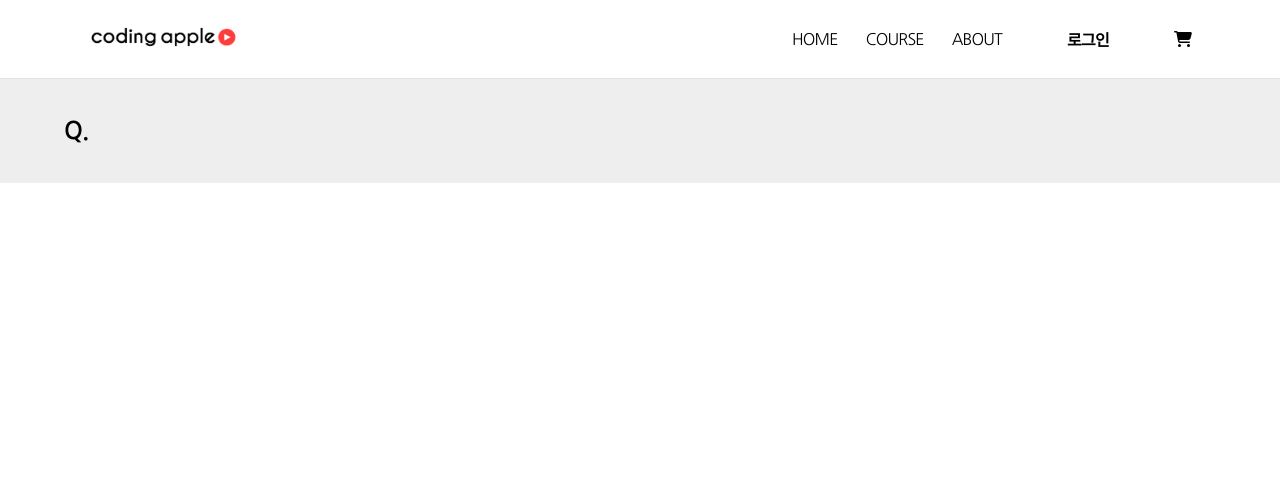
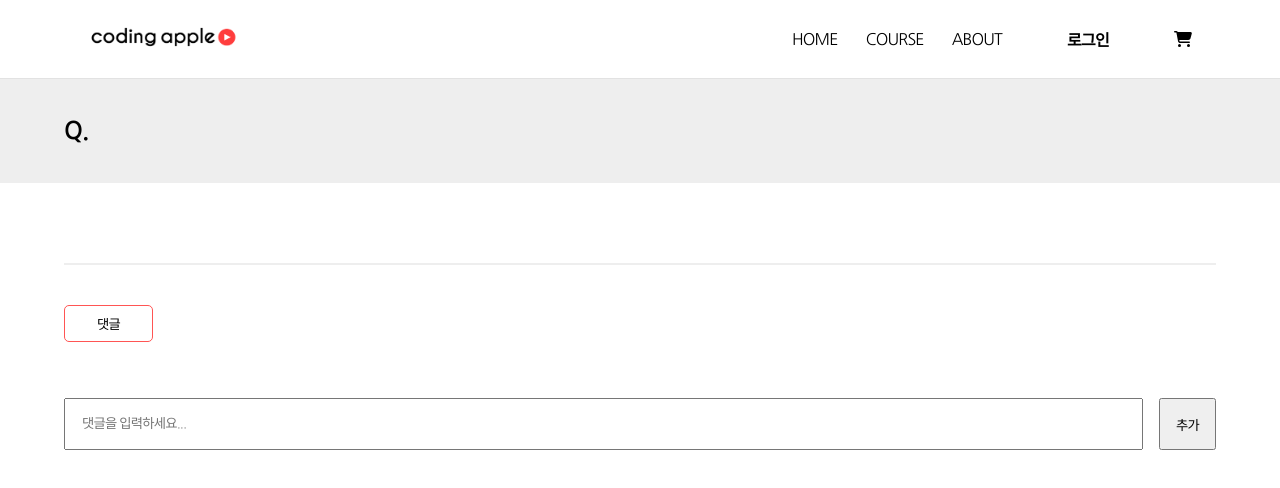
Before and after one commit to Newbie-Alert/Imitation_codingApple, a React (Create React App) app: page /board/content/1/1 in a window 1280 px wide. Shown: the top 488 px of the page. Built offline with nearby package versions, Linux system fonts and the light colour scheme; no server answers.

Commit message:
게시판 기능 추가 중

```diff
--- a/package.json
+++ b/package.json
@@ -7,6 +7,7 @@
     "@fortawesome/free-solid-svg-icons": "^6.4.0",
     "@fortawesome/react-fontawesome": "^0.2.0",
     "@reduxjs/toolkit": "^1.9.5",
+    "@tanstack/react-query": "^4.29.25",
     "@testing-library/jest-dom": "^5.16.5",
     "@testing-library/react": "^13.4.0",
     "@testing-library/user-event": "^13.5.0",
--- a/src/Comp/Nav/NavComp.jsx
+++ b/src/Comp/Nav/NavComp.jsx
@@ -27,7 +27,6 @@ function NavComp() {
   // useEffect
   useEffect(() => {
     // mount 시 login 상태 받아옴, 상태에 따라 UI에 로그인이 표기되거나 user 아이콘이 표기
-
     axios
       .get("https://imitation-project.du.r.appspot.com/confirm")
       .then((result) => {
--- a/src/Pages/BoardContent/BoardContent.jsx
+++ b/src/Pages/BoardContent/BoardContent.jsx
@@ -7,6 +7,7 @@ function BoardContent() {
   let id = useParams();
   let [content, setContent] = useState([]);
   let [current, setCurrent] = useState([]);
+  let [commentUI, setCommentUi] = useState(false);
 
   useLayoutEffect(() => {
     axios
@@ -33,10 +34,67 @@ function BoardContent() {
       <div className={styles.content_title}>
         <h2>Q. {current.title}</h2>
       </div>
-
       <div className={styles.content_main}>
         <p>{current.content}</p>
       </div>
+
+      <div className={styles.reply}>
+        <button
+          onClick={() => {
+            commentUI == false ? setCommentUi(true) : setCommentUi(false);
+          }}
+          className={styles.reply_UiBtn}
+        >
+          댓글
+        </button>
+      </div>
+      {commentUI == true ? <REPLY /> : null}
+      <REPLYFORM title={id.id2} />
+    </div>
+  );
+}
+
+// reply form
+function REPLY() {
+  return (
+    <div className={styles.comment_container}>
+      <h3>user name</h3>
+      <p>
+        Lorem ipsum dolor sit amet consectetur adipisicing elit. Maxime
+        perspiciatis nulla minus odit quidem, ipsa eos et accusamus doloribus
+        voluptas dolorem necessitatibus sed eius soluta ipsum. Sunt impedit iure
+        corrupti?
+      </p>
+    </div>
+  );
+}
+
+function REPLYFORM({ title }) {
+  return (
+    <div className={styles.reply_form} action="/reply" method="POST">
+      <input
+        type="text"
+        placeholder="댓글을 입력하세요..."
+        name="comment"
+        id="comment_content"
+      />
+      <button
+        onClick={() => {
+          let date = new Date();
+          date = date.getTime();
+          let comment = document.querySelector("#comment_content");
+          axios
+            .post("http://localhost:8080/reply", {
+              title: title,
+              comment: comment.value,
+              time: date,
+            })
+            .then(window.location.reload());
+        }}
+        className={styles.add_comment}
+      >
+        추가
+      </button>
     </div>
   );
 }
--- a/src/Pages/BoardContent/BoardContent.module.css
+++ b/src/Pages/BoardContent/BoardContent.module.css
@@ -6,4 +6,66 @@
 .content_main {
   padding: 2.5rem 4rem;
   line-height: 2rem;
+  border-bottom: 2px solid #eee;
+  width: 90%;
+  margin-left: auto;
+  margin-right: auto;
 }
+
+.reply {
+  padding: 2.5rem 4rem;
+  width: 100%;
+}
+
+.reply_UiBtn {
+  padding: 0.5rem 2rem;
+  background-color: transparent;
+  border: 1px solid #FF5554;
+  border-radius: 5px;
+  transition: all 0.2s ease;
+  cursor: pointer;
+}
+
+.reply button:hover {
+  background-color: #FF5554;
+  color: white;
+}
+
+.comment_container {
+  width: 100%;
+  padding: 1rem 4rem;
+  position: relative;
+}
+
+.comment_container::after {
+  content: '';
+  height: 1px;
+  position: absolute;
+  bottom: 0;
+  left: 50%;
+  right: 50%;
+  transform: translate(-50%, -50%);
+  width: 90%;
+  background-color: #e4e4e4;
+}
+
+.reply_form {
+  width: 100%;
+  padding: 1rem 4rem;
+  display: flex;
+  gap: 1rem;
+  justify-content: space-between;
+}
+
+.reply_form form {
+  width: 100%;
+}
+
+.reply_form input {
+  width: 95%;
+  padding: 1rem;
+}
+
+.reply_form button {
+  width: 5%;
+}
--- a/src/Pages/Cart/Cart.jsx
+++ b/src/Pages/Cart/Cart.jsx
@@ -1,4 +1,4 @@
-import React, { useEffect, useLayoutEffect, useState } from "react";
+import React, { useEffect, useState } from "react";
 import styles from "./Cart.module.css";
 import axios from "axios";
 
--- a/src/Pages/Home/Home.jsx
+++ b/src/Pages/Home/Home.jsx
@@ -1,4 +1,3 @@
-import React, { useEffect, useState } from "react";
 import styles from "./Home.module.css";
 
 // data
--- a/src/index.js
+++ b/src/index.js
@@ -6,16 +6,21 @@ import reportWebVitals from './reportWebVitals';
 import { BrowserRouter } from 'react-router-dom';
 import store from './store';
 import { Provider } from 'react-redux';
+import { QueryClient, QueryClientProvider } from '@tanstack/react-query';
 
+
+const queryClient = new QueryClient();
 const root = ReactDOM.createRoot(document.getElementById('root'));
 root.render(
 
   <React.StrictMode>
-    <Provider store={store}>
-      <BrowserRouter>
-        <App />
-      </BrowserRouter>
-    </Provider>
+    <QueryClientProvider client={queryClient}>
+      <Provider store={store}>
+        <BrowserRouter>
+          <App />
+        </BrowserRouter>
+      </Provider>
+    </QueryClientProvider>
 
   </React.StrictMode>
 );
```
Also changed, not shown: 2 other files (tests, documents, lock files or other folders).
